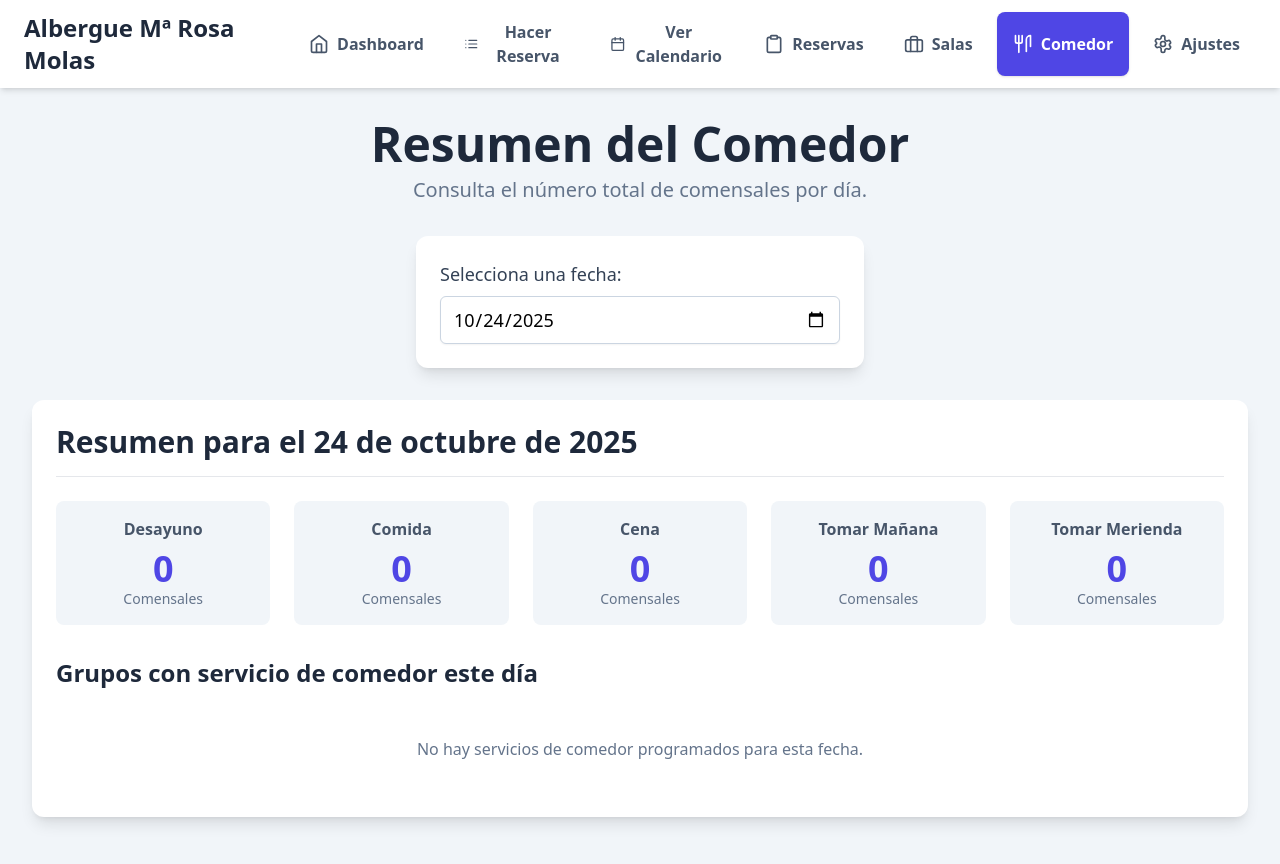
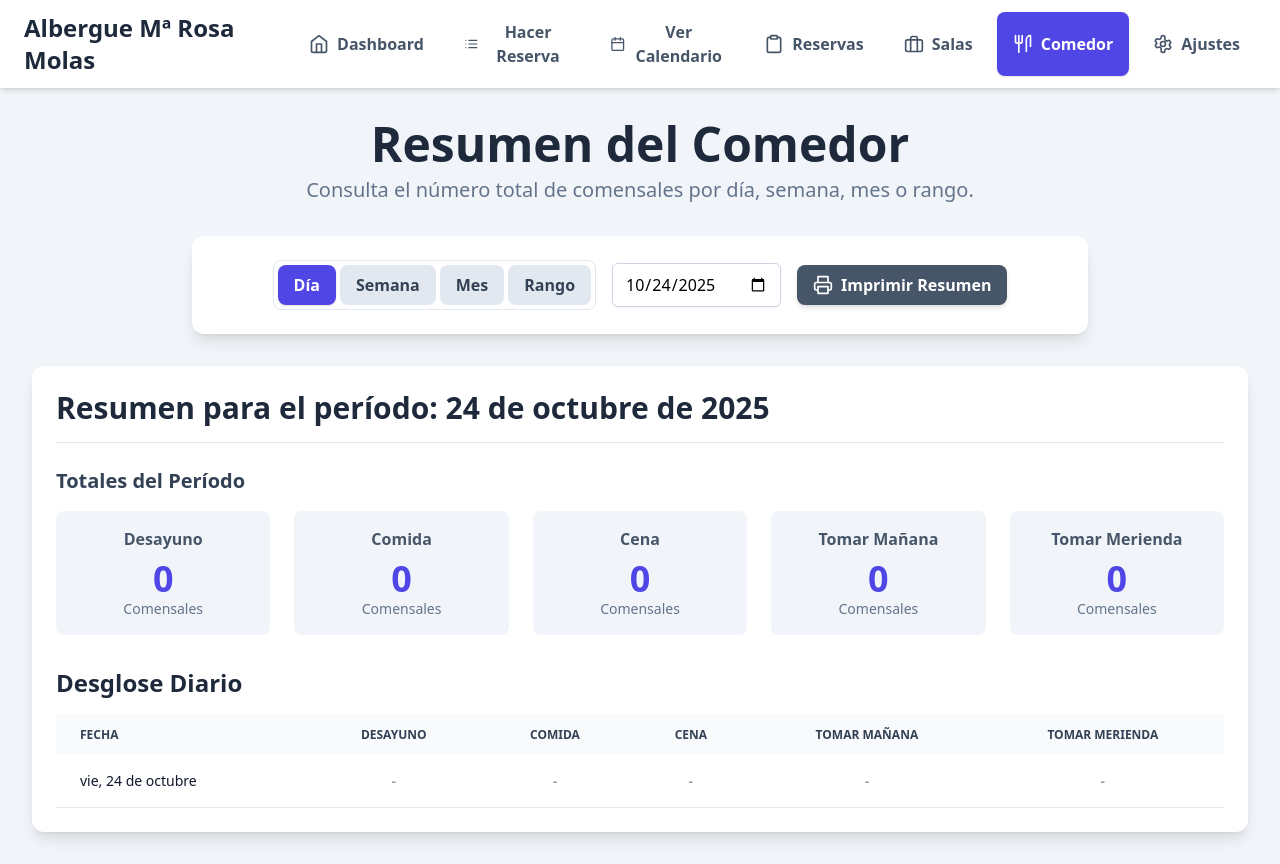
Before and after one commit to majocon-bot/https-github.com-majocon-bot-alberguemrosamolas, a React (Vite) app: page / in a window 1280 px wide. Both pictures are taken after a click on the button "Comedor". Built offline with nearby package versions, Linux system fonts and the light colour scheme.

Commit message:
feat(DiningHall): Enhance date filtering and printing
Introduces flexible date filtering for the Dining Hall view (day, week, month, range) and adds a print icon for potential future printing functionality. This allows users to view dining hall data across different temporal scopes.

```diff
--- a/components/DiningHallView.tsx
+++ b/components/DiningHallView.tsx
@@ -1,125 +1,253 @@
 import React, { useState, useMemo } from 'react';
 import { Reservation, DiningSelection } from '../types';
 import { DINING_OPTIONS } from '../constants';
+import { PrintIcon } from './icons/PrintIcon';
 
 interface DiningHallViewProps {
   reservations: Reservation[];
 }
 
-const formatDate = (date: Date) => date.toISOString().split('T')[0];
+const formatDate = (date: Date): string => date.toISOString().split('T')[0];
+
+const getDatesInRange = (start: Date, end: Date): Date[] => {
+    const dates = [];
+    if (isNaN(start.getTime()) || isNaN(end.getTime()) || end < start) return [];
+
+    let currentDate = new Date(start.valueOf());
+    currentDate.setUTCHours(0,0,0,0);
+
+    let stopDate = new Date(end.valueOf());
+    stopDate.setUTCHours(0,0,0,0);
+
+    while (currentDate <= stopDate) {
+        dates.push(new Date(currentDate));
+        currentDate.setDate(currentDate.getDate() + 1);
+    }
+    return dates;
+};
 
 const DiningHallView: React.FC<DiningHallViewProps> = ({ reservations }) => {
-  const [selectedDate, setSelectedDate] = useState(formatDate(new Date()));
+  type FilterType = 'day' | 'week' | 'month' | 'range';
+  const [filterType, setFilterType] = useState<FilterType>('day');
+  const [startDate, setStartDate] = useState(new Date());
+  const [endDate, setEndDate] = useState(new Date());
 
-  const handleDateChange = (e: React.ChangeEvent<HTMLInputElement>) => {
-    setSelectedDate(e.target.value);
+  const handleFilterChange = (type: FilterType) => {
+    setFilterType(type);
+    const today = new Date();
+    today.setUTCHours(0,0,0,0);
+
+    if (type === 'day') {
+      setStartDate(today);
+      setEndDate(today);
+    } else if (type === 'week') {
+      const dayOfWeek = today.getDay();
+      const diff = today.getDate() - dayOfWeek + (dayOfWeek === 0 ? -6 : 1); // Adjust for Sunday
+      const weekStart = new Date(today.setDate(diff));
+      const weekEnd = new Date(weekStart);
+      weekEnd.setDate(weekStart.getDate() + 6);
+      setStartDate(weekStart);
+      setEndDate(weekEnd);
+    } else if (type === 'month') {
+      const monthStart = new Date(today.getFullYear(), today.getMonth(), 1);
+      const monthEnd = new Date(today.getFullYear(), today.getMonth() + 1, 0);
+      setStartDate(monthStart);
+      setEndDate(monthEnd);
+    } else { // range
+      setStartDate(today);
+      const nextWeek = new Date();
+      nextWeek.setDate(today.getDate() + 6);
+      setEndDate(nextWeek);
+    }
   };
 
-  const dailyTotals = useMemo(() => {
-    const totals: DiningSelection = {
-      breakfast: 0,
-      lunch: 0,
-      dinner: 0,
-      morningSnack: 0,
-      afternoonSnack: 0,
-    };
+  const handleDateChange = (e: React.ChangeEvent<HTMLInputElement>, dateType: 'start' | 'end' | 'day' | 'week' | 'month') => {
+    const value = e.target.value;
+    if (!value) return;
 
-    // Group reservations by guest to avoid multiple counting for the same group booking
-    // FIX: Add explicit type annotation to `reservationsByGuest` to ensure correct type inference.
-    const reservationsByGuest: Record<string, Reservation> = reservations.reduce((acc, res) => {
-        if (!acc[res.guestName]) {
-            acc[res.guestName] = res; // Store the first reservation for each guest
+    if(dateType === 'day') {
+        const selected = new Date(value + 'T00:00:00');
+        setStartDate(selected);
+        setEndDate(selected);
+    } else if (dateType === 'week') {
+        const [year, week] = value.split('-W');
+        const d = (1 + (parseInt(week) - 1) * 7);
+        const weekStart = new Date(parseInt(year), 0, d);
+        const dayOfWeek = weekStart.getDay();
+        const diff = weekStart.getDate() - dayOfWeek + (dayOfWeek === 0 ? -6 : 1);
+        const finalStart = new Date(weekStart.setDate(diff));
+        const finalEnd = new Date(finalStart);
+        finalEnd.setDate(finalStart.getDate() + 6);
+        setStartDate(finalStart);
+        setEndDate(finalEnd);
+    } else if (dateType === 'month') {
+        const [year, month] = value.split('-');
+        const monthStart = new Date(parseInt(year), parseInt(month) - 1, 1);
+        const monthEnd = new Date(parseInt(year), parseInt(month), 0);
+        setStartDate(monthStart);
+        setEndDate(monthEnd);
+    } else if (dateType === 'start') {
+        const newStartDate = new Date(value + 'T00:00:00');
+        setStartDate(newStartDate);
+        if (newStartDate > endDate) {
+            setEndDate(newStartDate);
         }
+    } else if (dateType === 'end') {
+        const newEndDate = new Date(value + 'T00:00:00');
+        setEndDate(newEndDate);
+        if (newEndDate < startDate) {
+            setStartDate(newEndDate);
+        }
+    }
+  };
+
+  const periodData = useMemo(() => {
+    const periodTotals: DiningSelection = { breakfast: 0, lunch: 0, dinner: 0, morningSnack: 0, afternoonSnack: 0 };
+    const dailyBreakdown: { [date: string]: DiningSelection } = {};
+    const dates = getDatesInRange(startDate, endDate);
+
+    // FIX: The previous logic had a flaw where it would overwrite reservations for the same guest,
+    // potentially losing dining information. It was also inefficiently placed inside a loop.
+    // The new logic correctly finds a representative reservation for each guest group once.
+    const representativeReservationsByGuest = Object.values(
+      reservations.reduce((acc, res) => {
+        // Group all reservations by guest name
+        (acc[res.guestName] = acc[res.guestName] || []).push(res);
         return acc;
-    }, {} as Record<string, Reservation>);
-
-
-    Object.values(reservationsByGuest).forEach(res => {
-      // Check if reservation is active on the selected date
-      if (res.checkIn <= selectedDate && res.checkOut > selectedDate) {
-        if (res.dining && res.dining[selectedDate]) {
-          const dailyDining = res.dining[selectedDate];
-          totals.breakfast += dailyDining.breakfast || 0;
-          totals.lunch += dailyDining.lunch || 0;
-          totals.dinner += dailyDining.dinner || 0;
-          totals.morningSnack += dailyDining.morningSnack || 0;
-          totals.afternoonSnack += dailyDining.afternoonSnack || 0;
-        }
-      }
+      }, {} as Record<string, Reservation[]>)
+    ).map(guestReservations => {
+      // For each group, find one reservation that contains the dining info.
+      // This avoids double-counting if dining info is duplicated across reservations for a single booking.
+      return guestReservations.find(r => r.dining) || guestReservations[0];
     });
 
-    return totals;
-  }, [selectedDate, reservations]);
+    dates.forEach(date => {
+        const dateStr = formatDate(date);
+        const dailyTotals: DiningSelection = { breakfast: 0, lunch: 0, dinner: 0, morningSnack: 0, afternoonSnack: 0 };
 
-  const guestsForDate = useMemo(() => {
-    const uniqueGuests: { [guestName: string]: Reservation } = {};
-    reservations.forEach(res => {
-        if (
-            res.checkIn <= selectedDate && res.checkOut > selectedDate &&
-            res.dining && res.dining[selectedDate] &&
-            Object.values(res.dining[selectedDate]).some(count => (count as number) > 0)
-        ) {
-            // Only add the guest once to the list
-            if (!uniqueGuests[res.guestName]) {
-                uniqueGuests[res.guestName] = res;
+        representativeReservationsByGuest.forEach(res => {
+            if (res && res.checkIn <= dateStr && res.checkOut > dateStr && res.dining?.[dateStr]) {
+                const diningDay = res.dining[dateStr];
+                dailyTotals.breakfast += diningDay.breakfast || 0;
+                dailyTotals.lunch += diningDay.lunch || 0;
+                dailyTotals.dinner += diningDay.dinner || 0;
+                dailyTotals.morningSnack += diningDay.morningSnack || 0;
+                dailyTotals.afternoonSnack += diningDay.afternoonSnack || 0;
             }
-        }
+        });
+
+        dailyBreakdown[dateStr] = dailyTotals;
+        periodTotals.breakfast += dailyTotals.breakfast;
+        periodTotals.lunch += dailyTotals.lunch;
+        periodTotals.dinner += dailyTotals.dinner;
+        periodTotals.morningSnack += dailyTotals.morningSnack;
+        periodTotals.afternoonSnack += dailyTotals.afternoonSnack;
     });
-    return Object.values(uniqueGuests);
-  }, [selectedDate, reservations]);
+
+    return { periodTotals, dailyBreakdown };
+  }, [reservations, startDate, endDate]);
+
+  const handlePrint = () => {
+    const printableElement = document.getElementById('dining-hall-printable-area');
+    if (printableElement) {
+        printableElement.classList.add('printable-area');
+        window.print();
+        setTimeout(() => printableElement.classList.remove('printable-area'), 500);
+    }
+  };
+
+  const getFilterTitle = () => {
+    const options: Intl.DateTimeFormatOptions = { year: 'numeric', month: 'long', day: 'numeric', timeZone: 'UTC' };
+    if (filterType === 'day') return startDate.toLocaleDateString('es-ES', options);
+    if (formatDate(startDate) === formatDate(endDate)) return startDate.toLocaleDateString('es-ES', options);
+    return `${startDate.toLocaleDateString('es-ES', options)} - ${endDate.toLocaleDateString('es-ES', options)}`;
+  }
+
+  const baseButtonClass = "px-4 py-2 rounded-lg font-semibold transition-colors duration-200";
+  const activeButtonClass = "bg-indigo-600 text-white shadow";
+  const inactiveButtonClass = "bg-slate-200 text-slate-700 hover:bg-slate-300";
 
 
   return (
     <div className="space-y-8">
-      <header className="text-center">
+      <header className="text-center no-print">
         <h1 className="text-5xl font-extrabold text-slate-800">Resumen del Comedor</h1>
-        <p className="text-xl text-slate-500 mt-2">Consulta el número total de comensales por día.</p>
+        <p className="text-xl text-slate-500 mt-2">Consulta el número total de comensales por día, semana, mes o rango.</p>
       </header>
 
-      <div className="max-w-md mx-auto bg-white p-6 rounded-xl shadow-lg">
-        <label htmlFor="dining-date" className="block text-lg font-medium text-slate-700 mb-2">Selecciona una fecha:</label>
-        <input
-          type="date"
-          id="dining-date"
-          value={selectedDate}
-          onChange={handleDateChange}
-          className="w-full px-3 py-2 border border-slate-300 rounded-md shadow-sm focus:outline-none focus:ring-indigo-500 focus:border-indigo-500 text-lg"
-        />
+      <div className="max-w-4xl mx-auto bg-white p-6 rounded-xl shadow-lg no-print">
+        <div className="flex flex-wrap items-center justify-center gap-4">
+            <div className="flex space-x-1 border border-slate-200 rounded-lg p-1">
+                {(['day', 'week', 'month', 'range'] as FilterType[]).map(type => (
+                    <button key={type} onClick={() => handleFilterChange(type)} className={`${baseButtonClass} ${filterType === type ? activeButtonClass : inactiveButtonClass}`}>
+                        {type === 'day' ? 'Día' : type === 'week' ? 'Semana' : type === 'month' ? 'Mes' : 'Rango'}
+                    </button>
+                ))}
+            </div>
+            <div className="flex items-center gap-2">
+                {filterType === 'day' && <input type="date" value={formatDate(startDate)} onChange={(e) => handleDateChange(e, 'day')} className="px-3 py-2 border border-slate-300 rounded-md shadow-sm focus:outline-none focus:ring-indigo-500 focus:border-indigo-500" />}
+                {filterType === 'week' && <input type="week" value={`${startDate.getFullYear()}-W${Math.ceil((((startDate.getTime() - new Date(startDate.getFullYear(), 0, 1).getTime()) / 86400000) + new Date(startDate.getFullYear(), 0, 1).getDay() + 1) / 7)}`} onChange={(e) => handleDateChange(e, 'week')} className="px-3 py-2 border border-slate-300 rounded-md shadow-sm focus:outline-none focus:ring-indigo-500 focus:border-indigo-500" />}
+                {filterType === 'month' && <input type="month" value={`${startDate.getFullYear()}-${String(startDate.getMonth() + 1).padStart(2, '0')}`} onChange={(e) => handleDateChange(e, 'month')} className="px-3 py-2 border border-slate-300 rounded-md shadow-sm focus:outline-none focus:ring-indigo-500 focus:border-indigo-500" />}
+                {filterType === 'range' && (
+                    <>
+                        <input type="date" value={formatDate(startDate)} onChange={(e) => handleDateChange(e, 'start')} className="px-3 py-2 border border-slate-300 rounded-md shadow-sm focus:outline-none focus:ring-indigo-500 focus:border-indigo-500" />
+                        <span className="text-slate-500">a</span>
+                        <input type="date" value={formatDate(endDate)} onChange={(e) => handleDateChange(e, 'end')} min={formatDate(startDate)} className="px-3 py-2 border border-slate-300 rounded-md shadow-sm focus:outline-none focus:ring-indigo-500 focus:border-indigo-500" />
+                    </>
+                )}
+            </div>
+             <button onClick={handlePrint} className="flex items-center space-x-2 bg-slate-600 text-white font-bold py-2 px-4 rounded-lg hover:bg-slate-700 transition-all duration-300 shadow-md">
+                <PrintIcon className="w-5 h-5"/>
+                <span>Imprimir Resumen</span>
+            </button>
+        </div>
       </div>
 
-      <div className="bg-white p-6 rounded-xl shadow-lg">
+      <div id="dining-hall-printable-area" className="bg-white p-6 rounded-xl shadow-lg">
         <h2 className="text-3xl font-bold text-slate-800 mb-6 border-b pb-4">
-          Resumen para el {new Date(selectedDate).toLocaleDateString('es-ES', { year: 'numeric', month: 'long', day: 'numeric', timeZone: 'UTC' })}
+          Resumen para el período: {getFilterTitle()}
         </h2>
 
+        <h3 className="text-xl font-bold text-slate-700 mb-4">Totales del Período</h3>
         <div className="grid grid-cols-2 md:grid-cols-3 lg:grid-cols-5 gap-6 mb-8">
             {DINING_OPTIONS.map(option => (
                 <div key={option.id} className="bg-slate-100 p-4 rounded-lg text-center">
                     <p className="text-base font-semibold text-slate-600">{option.label}</p>
-                    <p className="text-4xl font-bold text-indigo-600 mt-2">{dailyTotals[option.id]}</p>
+                    <p className="text-4xl font-bold text-indigo-600 mt-2">{periodData.periodTotals[option.id]}</p>
                     <p className="text-sm text-slate-500">Comensales</p>
                 </div>
             ))}
         </div>
 
         <div>
-            <h3 className="text-2xl font-bold text-slate-800 mb-4">Grupos con servicio de comedor este día</h3>
-            {guestsForDate.length > 0 ? (
-                <ul className="divide-y divide-slate-200">
-                    {guestsForDate.map(res => (
-                        <li key={res.id} className="py-3">
-                            <p className="font-semibold text-slate-700">{res.guestName}</p>
-                            <div className="flex flex-wrap gap-x-4 gap-y-1 text-sm text-slate-500 mt-1">
-                                {DINING_OPTIONS.map(opt => {
-                                    const count = res.dining?.[selectedDate]?.[opt.id];
-                                    return count && count > 0 ? <span key={opt.id}>{opt.label}: <strong>{count}</strong></span> : null;
-                                })}
-                            </div>
-                        </li>
-                    ))}
-                </ul>
+            <h3 className="text-2xl font-bold text-slate-800 mb-4">Desglose Diario</h3>
+            {Object.keys(periodData.dailyBreakdown).length > 0 ? (
+                <div className="overflow-x-auto">
+                    <table className="w-full text-sm text-left text-slate-500">
+                        <thead className="text-xs text-slate-700 uppercase bg-slate-50">
+                            <tr>
+                                <th scope="col" className="px-6 py-3">Fecha</th>
+                                {DINING_OPTIONS.map(opt => <th key={opt.id} scope="col" className="px-6 py-3 text-center">{opt.label}</th>)}
+                            </tr>
+                        </thead>
+                        <tbody>
+                            {Object.entries(periodData.dailyBreakdown).map(([date, totals]) => (
+                                <tr key={date} className="bg-white border-b hover:bg-slate-50">
+                                    <th scope="row" className="px-6 py-4 font-medium text-slate-900 whitespace-nowrap">
+                                        {new Date(date + 'T00:00:00').toLocaleDateString('es-ES', { weekday:'short', month: 'long', day: 'numeric', timeZone: 'UTC' })}
+                                    </th>
+                                    {DINING_OPTIONS.map(opt => (
+                                        <td key={opt.id} className="px-6 py-4 text-center font-mono">
+                                            {totals[opt.id] > 0 ? totals[opt.id] : '-'}
+                                        </td>
+                                    ))}
+                                </tr>
+                            ))}
+                        </tbody>
+                    </table>
+                </div>
             ) : (
-                <p className="text-slate-500 text-center py-8">No hay servicios de comedor programados para esta fecha.</p>
+                <p className="text-slate-500 text-center py-8">No hay servicios de comedor programados para este período.</p>
             )}
         </div>
       </div>
```
